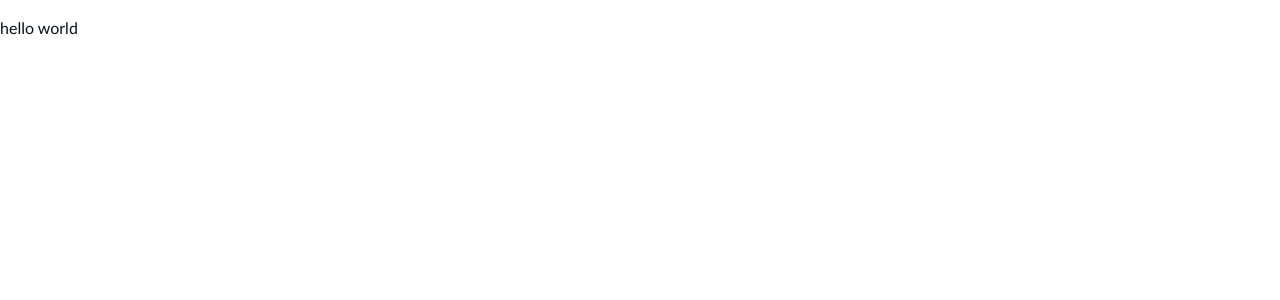
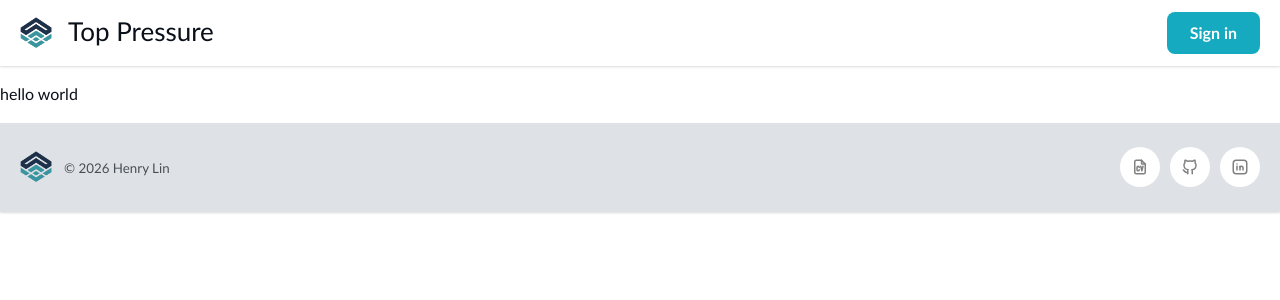
Before and after one commit to henrylin03/top-pressure-blog--FE, a React (Vite) app: page / in a window 1280 px wide. Shown: the top 300 px of the page. Built offline with nearby package versions, Linux system fonts and the light colour scheme.

Commit message:
chore(header+footer): add back placeholder header and footer
this is just to demonstrate that Outlet works in a separate branch that i'll merge in. right now, there's little to no functionalities here because the context/globalstate relating to auth will need to be rebuilt

```diff
--- a/src/App.tsx
+++ b/src/App.tsx
@@ -1,10 +1,15 @@
 import { MantineProvider } from "@mantine/core";
 import { theme } from "./styles/theme";
 import "@mantine/core/styles.css";
+import Header from "@components/Header";
+import { SOCIALS_LINKS } from "@/data/socialsLinks";
+import Footer from "./components/Footer";
 
 const App = () => (
 	<MantineProvider theme={theme}>
+		<Header />
 		<p>hello world</p>
+		<Footer links={SOCIALS_LINKS} />
 	</MantineProvider>
 );
 
--- /dev/null
+++ b/src/components/Footer/Footer.module.css
@@ -0,0 +1,24 @@
+.footer {
+  padding: var(--mantine-spacing-md) var(--mantine-spacing-lg);
+  box-shadow: var(--mantine-shadow-xs);
+  background-color: var(--mantine-color-gray-3);
+  display: flex;
+  align-items: center;
+  justify-content: space-between;
+  gap: var(--mantine-spacing-md);
+}
+
+.copyrightText {
+  opacity: 70%;
+}
+
+/* MEDIA QUERIES */
+@media (max-width: $mantine-breakpoint-xs) {
+  .footer {
+    flex-direction: column-reverse;
+  }
+
+  .logo {
+    display: none;
+  }
+}
--- /dev/null
+++ b/src/components/Footer/index.tsx
@@ -0,0 +1,47 @@
+import { ActionIcon, Group } from "@mantine/core";
+import type { IconLink } from "@/data/socialsLinks";
+import logo from "/images/logo.png";
+import styles from "./Footer.module.css";
+
+interface Props {
+	links: IconLink[];
+}
+
+const Footer = ({ links }: Props) => (
+	<footer className={styles.footer}>
+		<Group gap="sm" className={styles.copyrightContainer}>
+			<img
+				src={logo}
+				loading="lazy"
+				alt="logo"
+				width="32"
+				height="32"
+				className={styles.logo}
+			/>
+			<p className={styles.copyrightText}>
+				<small>© {new Date().getFullYear()} Henry Lin</small>
+			</p>
+		</Group>
+		<Group gap="xs" className={styles.socials}>
+			{links.map((link) => (
+				<ActionIcon
+					variant="white"
+					key={link.label}
+					aria-label={`Check out my ${link.label}`}
+					component="a"
+					href={link.href}
+					target="_blank"
+					rel="noreferrer"
+					radius="xl"
+					p="xs"
+					color="grey"
+					size={40}
+				>
+					<link.icon />
+				</ActionIcon>
+			))}
+		</Group>
+	</footer>
+);
+
+export default Footer;
--- /dev/null
+++ b/src/components/Header/Header.module.css
@@ -0,0 +1,11 @@
+.header {
+  box-shadow: var(--mantine-shadow-xs);
+  padding: var(--mantine-spacing-sm) var(--mantine-spacing-lg);
+  display: flex;
+  align-items: center;
+  justify-content: space-between;
+}
+
+.link {
+  color: var(--mantine-color-black);
+}
--- /dev/null
+++ b/src/components/Header/HeaderRight.tsx
@@ -0,0 +1,11 @@
+import { Button } from "@mantine/core";
+
+const HeaderRight = () => {
+	return (
+		<Button variant="filled" size="md">
+			Sign in
+		</Button>
+	);
+};
+
+export default HeaderRight;
--- /dev/null
+++ b/src/components/Header/index.tsx
@@ -0,0 +1,21 @@
+import { Box, Group, Title } from "@mantine/core";
+import logo from "/images/logo.png";
+import styles from "./Header.module.css";
+import HeaderRight from "./HeaderRight";
+
+const Header = () => {
+	return (
+		<Box component="header" className={styles.header}>
+			<Group gap="md" h="100%" className={styles.link}>
+				<img src={logo} loading="eager" alt="logo" width="32" height="32" />
+				<Title order={1} fz="h2" mb="2" visibleFrom="xs">
+					Top Pressure
+				</Title>
+			</Group>
+
+			<HeaderRight />
+		</Box>
+	);
+};
+
+export default Header;
```
Also changed, not shown: src/components/Header/ProfileMenu/ProfileButton.tsx (added, +18 -0 lines), src/components/Header/ProfileMenu/index.tsx (added, +39 -0 lines), src/components/UserAvatar.tsx (added, +14 -0 lines).
